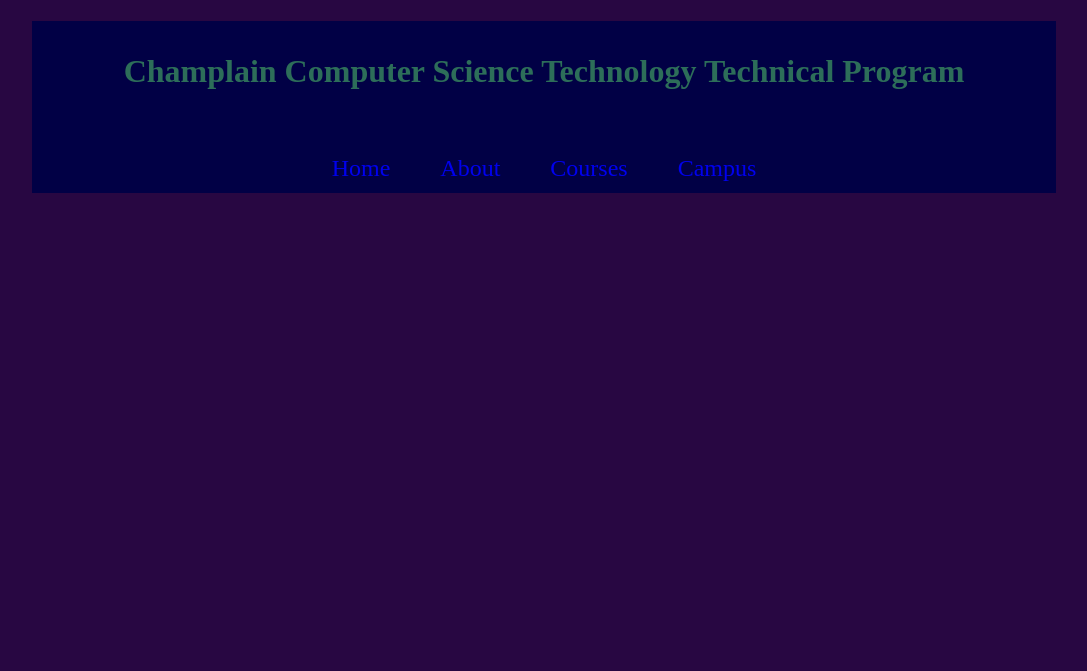
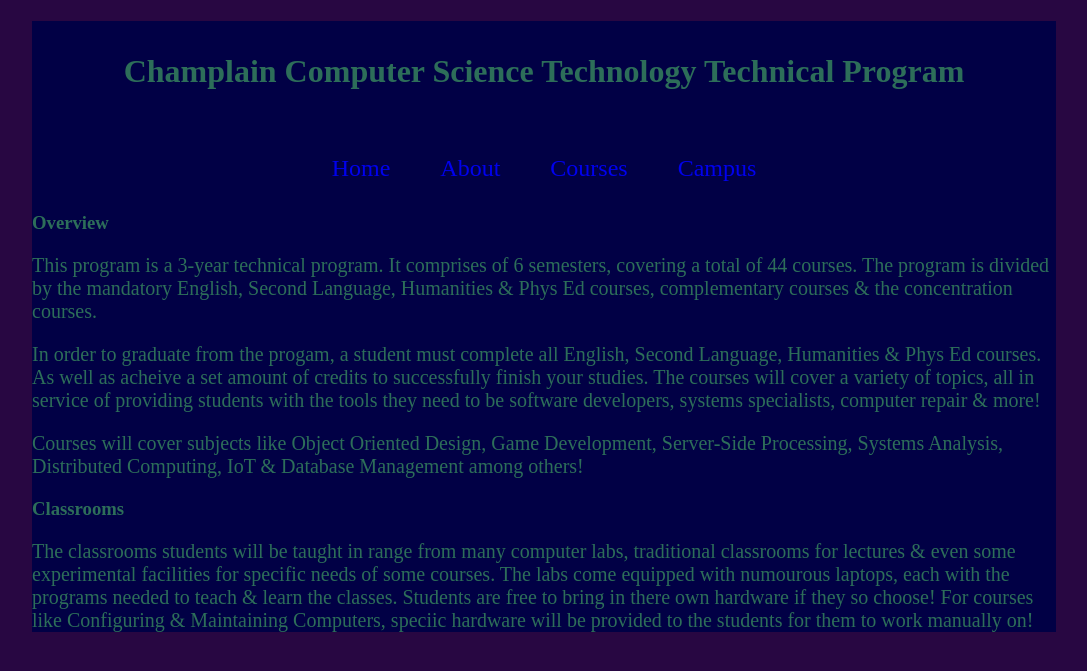
Before and after one commit to Trim0500/PHP-Project-Computer-Science-OverviewPage, a PHP site: page /about.php in a window 1280 px wide. Shown: the top 671 px of the page, without its empty margins (96-1183 px from the left). Run offline with PHP 8.4, Linux system fonts and the light colour scheme.

Commit message:
Updated the about page to include information realted to the overall program & classrooms.
TODO: include information realted to clubrooms & extra-curricular activities

```diff
--- a/Pages/about.php
+++ b/Pages/about.php
@@ -14,4 +14,22 @@
 	<body id="wrapper">
 		<?php include "../header.php" ?>
 	</body>
+
+	<h3>Overview</h3>
+
+	<p>This program is a 3-year technical program. It comprises of 6 semesters, covering a total of 44 courses.
+	   The program is divided by the mandatory English, Second Language, Humanities &amp; Phys Ed courses, complementary courses
+	   &amp; the concentration courses.</p>
+	<p>In order to graduate from the progam, a student must complete all English, Second Language, Humanities &amp; Phys Ed courses.
+	   As well as acheive a set amount of credits to successfully finish your studies. The courses will cover a variety of topics,
+	   all in service of providing students with the tools they need to be software developers, systems specialists, computer repair &amp; more!</p>
+	<p>Courses will cover subjects like Object Oriented Design, Game Development, Server-Side Processing, Systems Analysis, Distributed Computing,
+	   IoT &amp; Database Management among others!</p>
+
+	<h3>Classrooms</h3>
+
+	<p>The classrooms students will be taught in range from many computer labs, traditional classrooms for lectures &amp; even some experimental
+	   facilities for specific needs of some courses. The labs come equipped with numourous laptops, each with the programs needed to teach &amp;
+	   learn the classes. Students are free to bring in there own hardware if they so choose! For courses like Configuring &amp; Maintaining Computers,
+	   speciic hardware will be provided to the students for them to work manually on!</p>
 </html>
--- a/css/styles.css
+++ b/css/styles.css
@@ -18,6 +18,10 @@ h2 {
     line-height: 100px;
     font-weight: bold;
     text-align: center;
+}
+h3 {
+    color: #2d6e59;
+    font-family: 'JetBrains Mono';
 }
 p {
     color: #2d6e59;
@@ -52,6 +56,12 @@ a {
     a:active {
         color: black;
     }
+img {
+    display: block;
+    margin-left: auto;
+    margin-right: auto;
+    width: 50%;
+}
 #wrapper {
     margin-left: auto;
     margin-right: auto;
```
